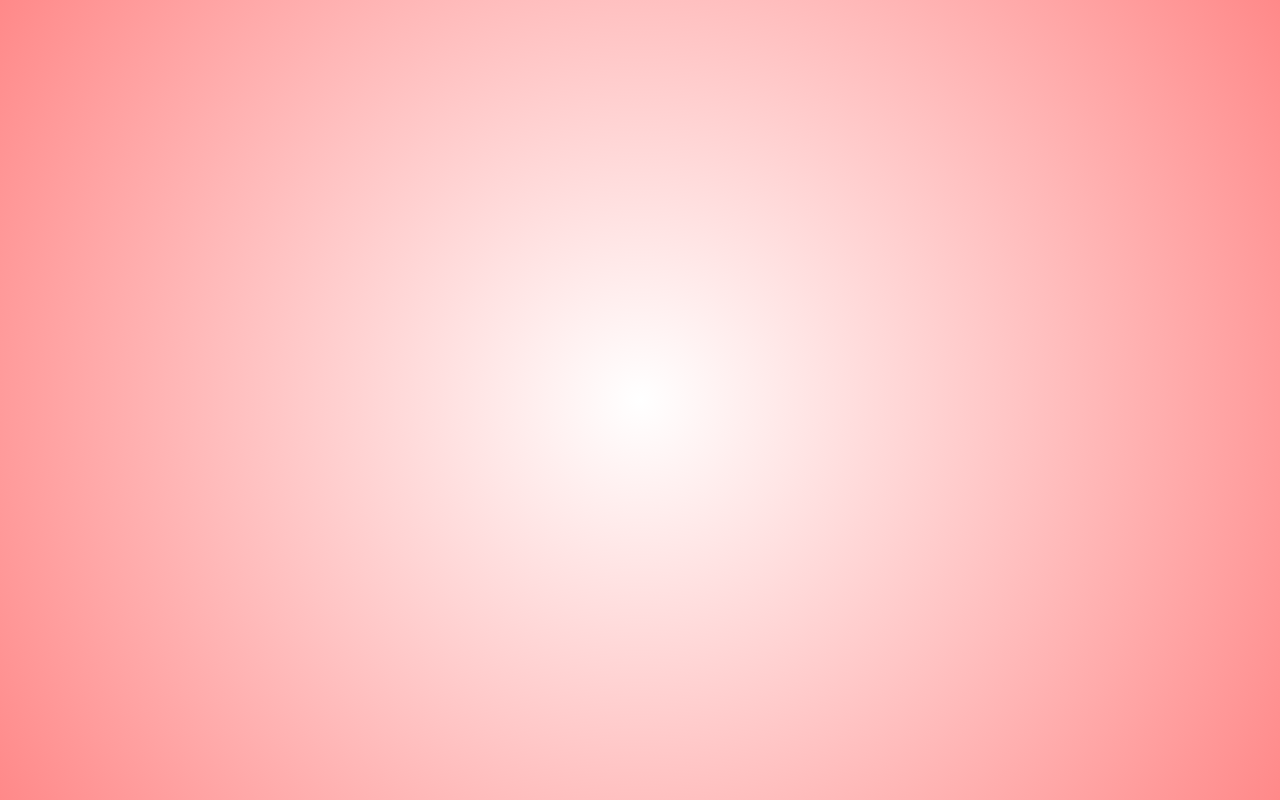
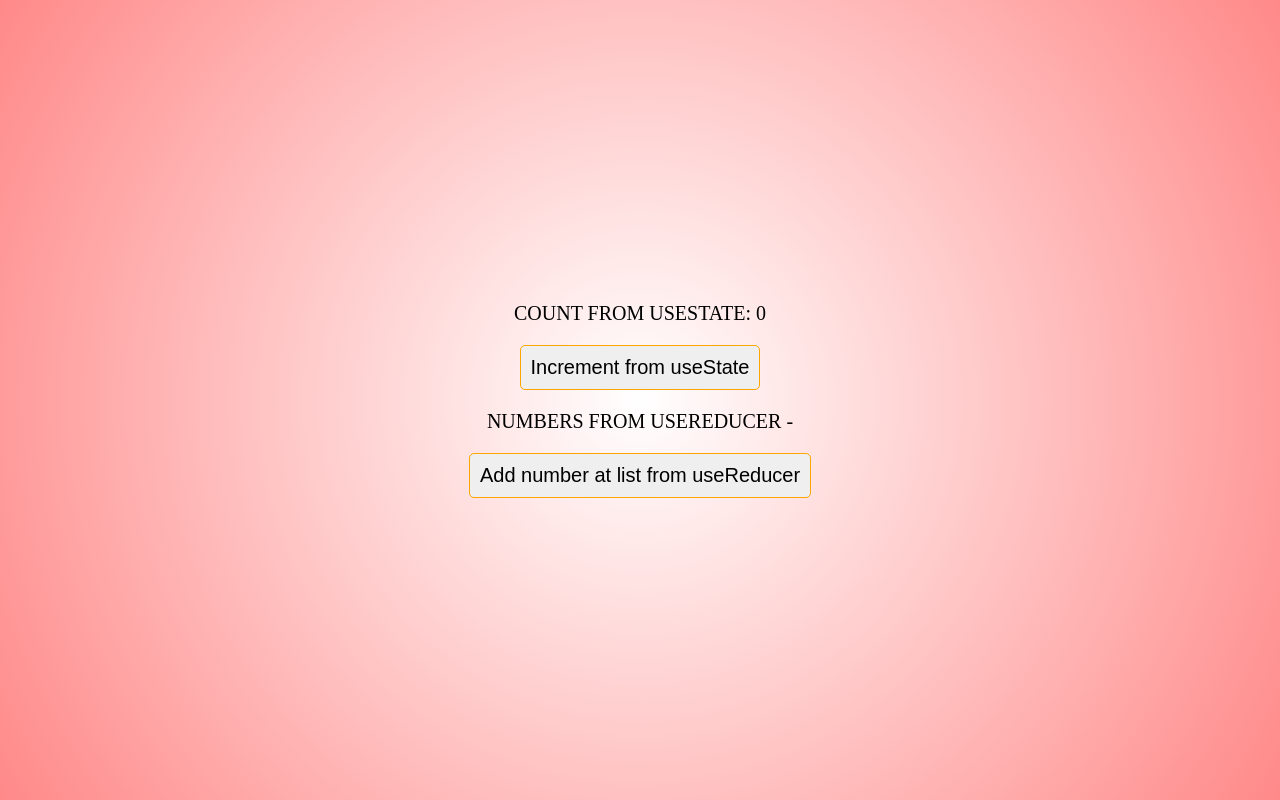
Before and after one commit to David92p/React-Hooks, a React (Vite) app: page / in a window 1280 px wide. Built offline with nearby package versions, Linux system fonts and the light colour scheme; the HTML template or start-up script is replaced by a standard one.

Commit message:
Added states in the component and management differences

```diff
--- a/src/App.jsx
+++ b/src/App.jsx
@@ -1,15 +1,13 @@
 // style
 import "./App.css"
+import { UseStateVSuseReducer } from "./components"
 
 
 function App() {
 
   return (
     <div style={container}>
-      {/* <CounterOne/> */}
-      {/* <CounterTwo /> */}
-      {/* <CounterThree/> */}
-      {/* <DataFetching /> */}
+      <UseStateVSuseReducer/>
     </div>
   )
 }
--- /dev/null
+++ b/src/components/UseStateVSuseReducer.jsx
@@ -0,0 +1,60 @@
+import { useReducer, useState } from 'react'
+
+const initialState = []
+const reducer = (state, action) => {
+	switch (action.type) {
+		case "addNumber":
+			return [...state, Math.floor(Math.random() * 100)]
+		case "removeNumber":
+			return state.slice(0,state.length - 1)
+		default:
+			return state
+	}
+}
+
+const UseStateVSuseReducer = () => {
+
+	// di seguito utiliziamo useState per un dato number
+	const [count, setCount] = useState(0)
+	// di seguito uno stato più complesso, un array di numeri viene gestito dal reducer cambiando il suo stato in diversi modi
+	const [state, dispatch] = useReducer(reducer, initialState)
+
+
+  return (
+    <div style={container}>
+      COUNT FROM USESTATE: { count }
+			<button style={button} onClick={() => setCount(count + 1)}>Increment from useState</button>
+			<div>
+				NUMBERS FROM USEREDUCER - { state.map(number => <span key={number}>{number} - </span>) }
+			</div>
+			{/* Di seguito due bottoni che richiamano il dispatch sul reducer - a seconda della necessità richiamiamo una determinata action type */}
+			<button onClick={() => dispatch({type: "addNumber"})} style={button}>Add number at list from useReducer</button>
+			{ state.length > 0 ? <button onClick={() => dispatch({type: "removeNumber"})} style={button}>Remove number at list from useReducer</button> :  null}
+    </div>
+  )
+}
+
+export default UseStateVSuseReducer
+
+
+// Style
+const container = {
+	display: "flex",
+	flexDirection: "column",
+	justifyContent: "center",
+	alignItems: "center",
+	gap: 20,
+	fontSize: "20px",
+	width: "500px",
+	height: "auto",
+	backgrounColor: "red",
+}
+
+
+const button = {
+	padding: "10px",
+	borderRadius: "5px",
+	border: "1px solid orange",
+	fontSize: "20px",
+	backgrounColor: "#f4ef89"
+}
--- /dev/null
+++ b/src/components/index.js
@@ -0,0 +1,3 @@
+import UseStateVSuseReducer from "./UseStateVSuseReducer";
+
+export { UseStateVSuseReducer }
```
